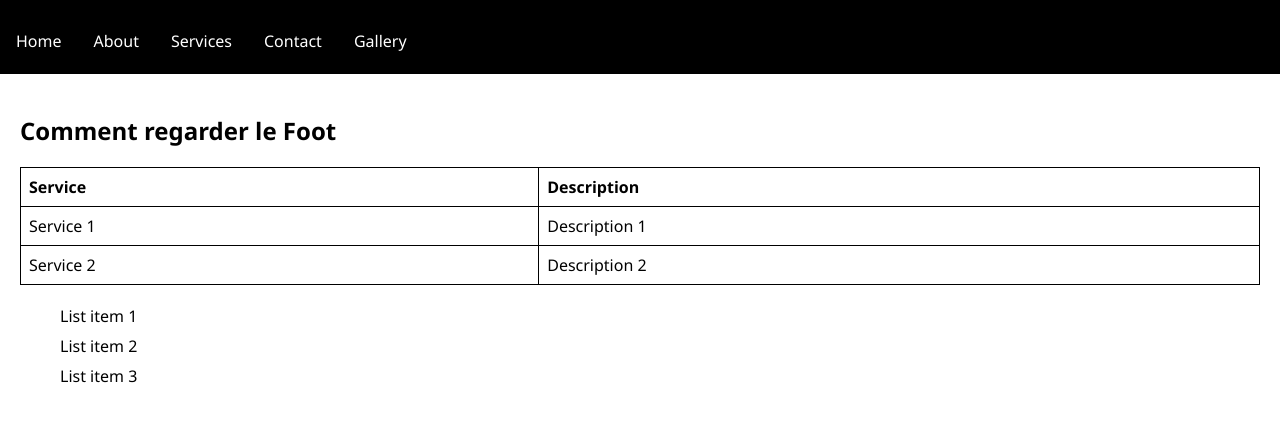
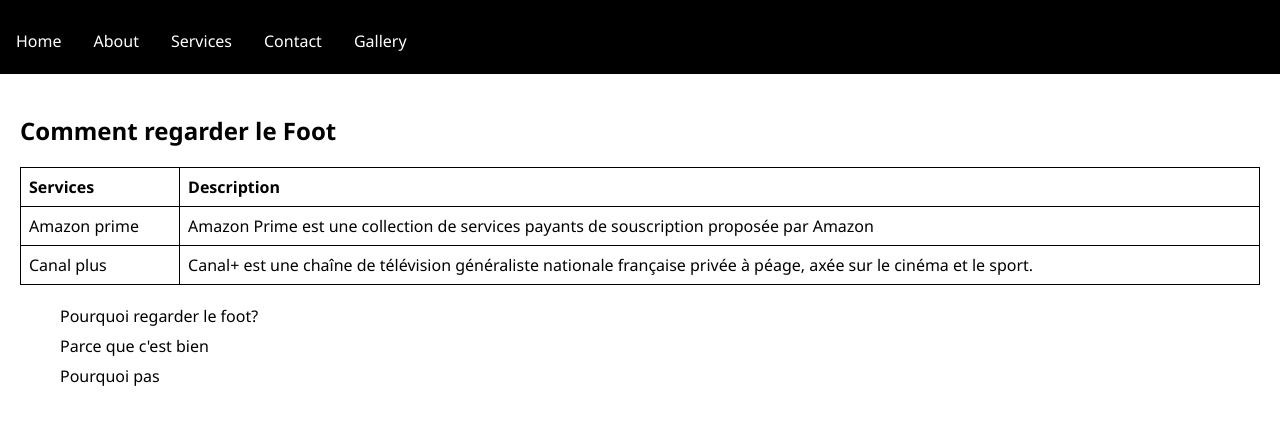
Before and after one commit to Evnooojj/Evnooojj.github.io, a plain HTML site: page services.html in a window 1280 px wide. Shown: the part 102-526 px from the top of the page. Drawn offline with Linux system fonts and the light colour scheme.

Commit message:
Update services.html

```diff
--- a/services.html
+++ b/services.html
@@ -22,22 +22,22 @@
         <h2>Comment regarder le Foot</h2>
         <table>
             <tr>
-                <th>Service</th>
+                <th>Services</th>
                 <th>Description</th>
             </tr>
             <tr>
-                <td>Service 1</td>
-                <td>Description 1</td>
+                <td>Amazon prime</td>
+                <td>Amazon Prime est une collection de services payants de souscription proposée par Amazon</td>
             </tr>
             <tr>
-                <td>Service 2</td>
-                <td>Description 2</td>
+                <td>Canal plus</td>
+                <td>Canal+ est une chaîne de télévision généraliste nationale française privée à péage, axée sur le cinéma et le sport.</td>
             </tr>
         </table>
         <ul>
-            <li>List item 1</li>
-            <li>List item 2</li>
-            <li>List item 3</li>
+            <li>Pourquoi regarder le foot?</li>
+            <li>Parce que c'est bien</li>
+            <li>Pourquoi pas</li>
         </ul>
     </main>
 </body>
```
